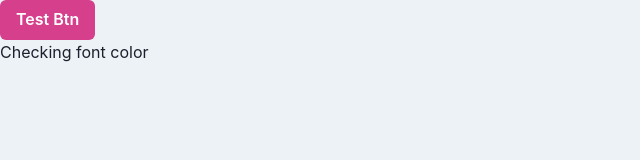
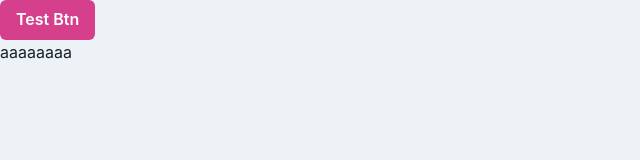
Before and after one commit to Chimoha31/TS_chakraUI, a React (Create React App) app: page / in a window 1280 px wide. Shown: the top 160 px of the page, without its empty margins (0-640 px from the left). Built offline with nearby package versions, Linux system fonts and the light colour scheme.

Commit message:
down-graded react-router-dom

```diff
--- a/package.json
+++ b/package.json
@@ -17,7 +17,7 @@
     "framer-motion": "^4.1.17",
     "react": "^17.0.2",
     "react-dom": "^17.0.2",
-    "react-router-dom": "^6.0.2",
+    "react-router-dom": "^5.2.0",
     "react-scripts": "4.0.3",
     "typescript": "^4.4.4",
     "web-vitals": "^1.1.2"
@@ -45,5 +45,8 @@
       "last 1 firefox version",
       "last 1 safari version"
     ]
+  },
+  "devDependencies": {
+    "@types/react-router-dom": "^5.3.2"
   }
 }
--- a/src/App.tsx
+++ b/src/App.tsx
@@ -1,12 +1,17 @@
+import {BrowserRouter} from 'react-router-dom';
 import { Button, ChakraProvider } from '@chakra-ui/react';
-import theme from './theme/theme';
+
+import {theme} from './theme/theme';
 
 function App() {
   return (
     <ChakraProvider theme={theme}>
+      <BrowserRouter>
       <Button colorScheme="pink">Test Btn</Button>
-      <h1>Checking font color</h1>
+      <p>aaaaaaaa</p>
+      </BrowserRouter>
     </ChakraProvider>
+
   );
 }
 
--- a/src/components/pages/Login.tsx
+++ b/src/components/pages/Login.tsx
@@ -1,6 +1,5 @@
-import {memo, VFC} from 'react';
+import { memo, VFC } from "react";
 
 export const Login: VFC = memo(() => {
-
   return <p>This is Login page</p>;
 });
--- a/src/theme/theme.ts
+++ b/src/theme/theme.ts
@@ -1,14 +1,12 @@
-import { extendTheme } from '@chakra-ui/react';
+import { extendTheme } from "@chakra-ui/react";
 
-const theme = extendTheme({
+export const theme = extendTheme({
   styles: {
     global: {
       body: {
         backgroundColor: "gray.100",
-        color: "gray.800"
-      }
-    }
-  }
+        color: "gray.800",
+      },
+    },
+  },
 });
-
-export default theme;
```
Also changed, not shown: src/components/pages/Home.tsx (+3 -4 lines), src/components/pages/Setting.tsx (+3 -4 lines), src/components/pages/UserManagement.tsx (+3 -4 lines), src/router/Router.tsx (added, +15 -0 lines), 1 other file (tests, documents, lock files or other folders).
